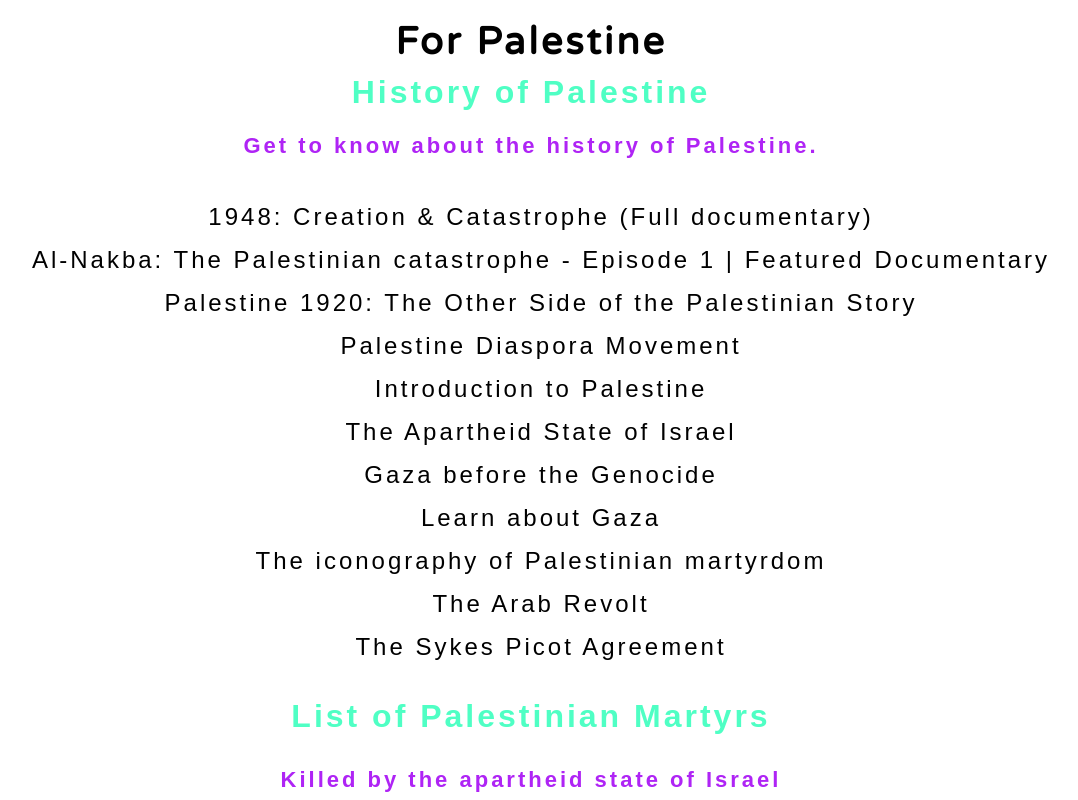
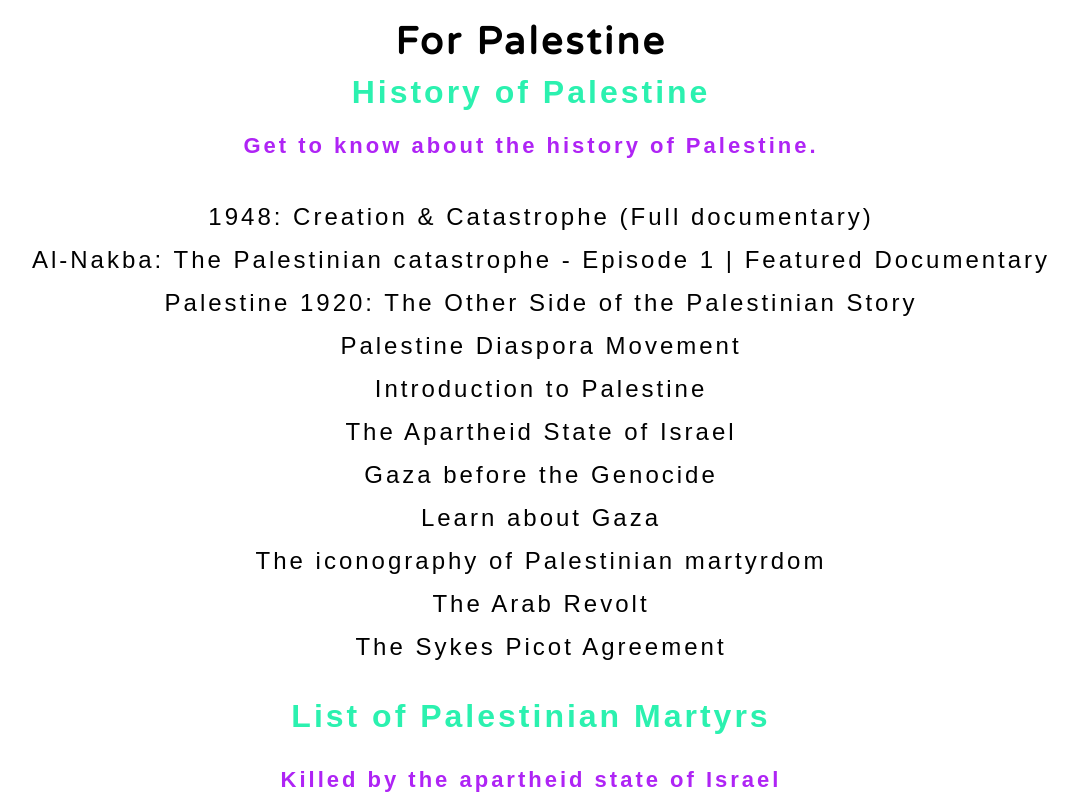
Before and after one commit to soniigx/For-Palestine, a plain HTML site: page index.html in a window 1280 px wide. Shown: the top 800 px of the page, without its empty margins (109-1187 px from the left). Drawn offline with Linux system fonts and the light colour scheme.

Commit message:
fixed the color for h2

```diff
--- a/styles.css
+++ b/styles.css
@@ -66,7 +66,7 @@ h1 {
 
 h2 {
   font-size: 32px;
-  color: #4fffc4;
+  color: #2bf1af;
   font-weight: 700;
 }
 
```
